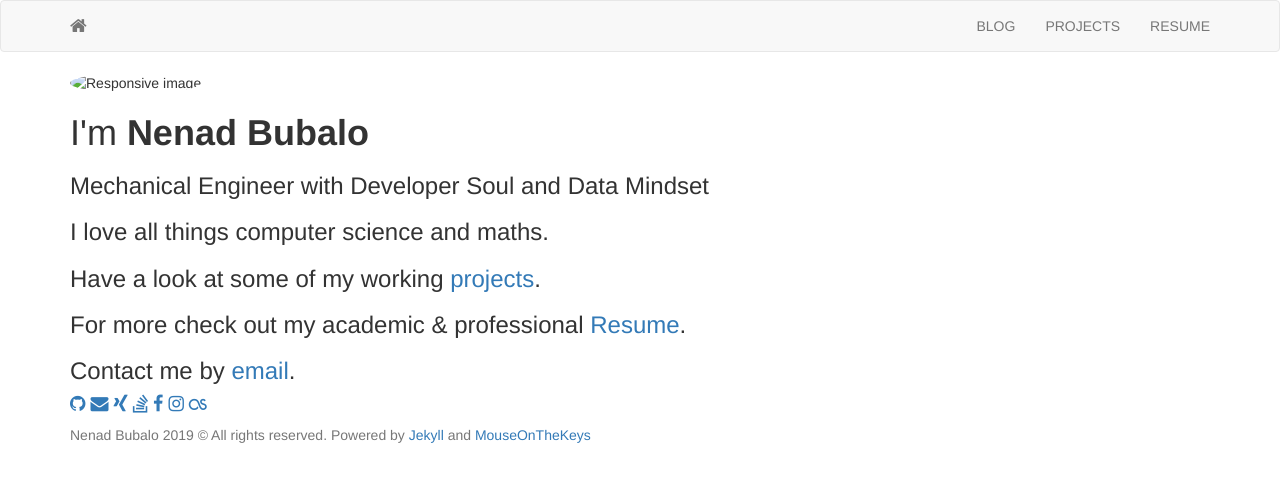
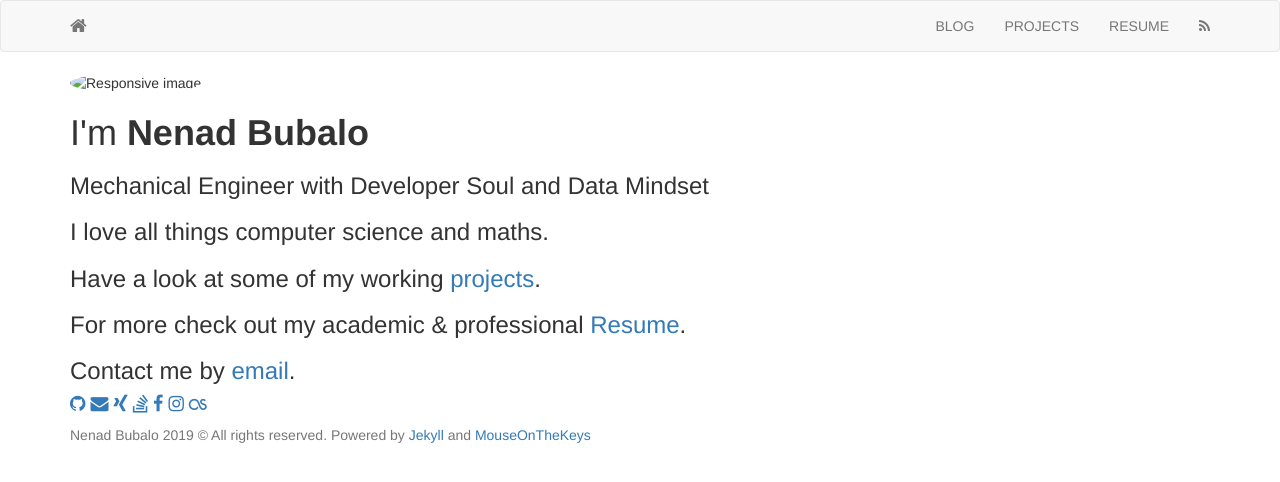
Before and after one commit to MouseOnTheKeys/mouse, a Jekyll site: the page built from index.html, in a window 1280 px wide. Shown: the top 482 px of the page. Built offline with Jekyll 4.4.1, drawn with Linux system fonts in a browser that asks for light colours; nearby versions of some CDN libraries; the list of posts is cut into pages by our own code.

Commit message:
Update header.html

```diff
--- a/_includes/header.html
+++ b/_includes/header.html
@@ -8,6 +8,11 @@
         <li><a href="{{ site.baseurl }}blog.html">BLOG</a></li>
         <li><a href="{{ site.baseurl }}projects.html">PROJECTS</a></li>
         <li><a href="https://1drv.ms/b/s!ApWwAcaDTgvNjkGs-yqJn_NyohD5?e=0mLFQi">RESUME</a></li>
+        <link rel="stylesheet" href="https://maxcdn.bootstrapcdn.com/font-awesome/4.5.0/css/font-awesome.min.css">
+        <li><a href="https://feedburner.google.com/fb/a/mailverify?uri=MouseOnTheKeys-NenadBubaloBlogsName&amp;loc=en_US" onclick="window.open(this.href, 'mywin',
+          'left=20,top=20,width=500,height=500,toolbar=1,resizable=0'); return false;" >
+          <i class="fa-rss fa"></i>
+        </a></li>
       </ul>
     </div>
   </div>
```
